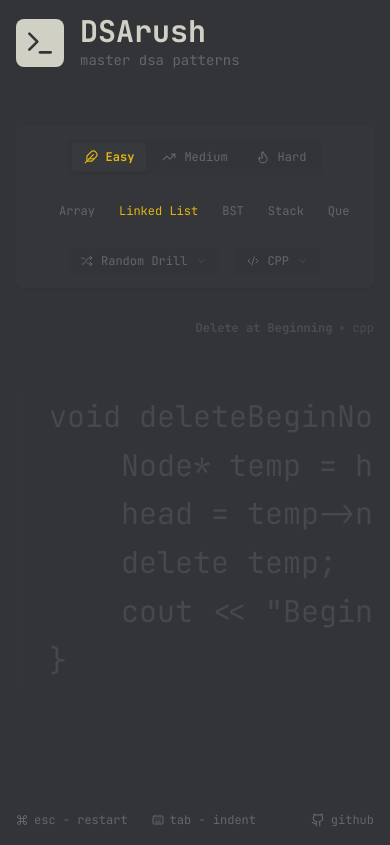
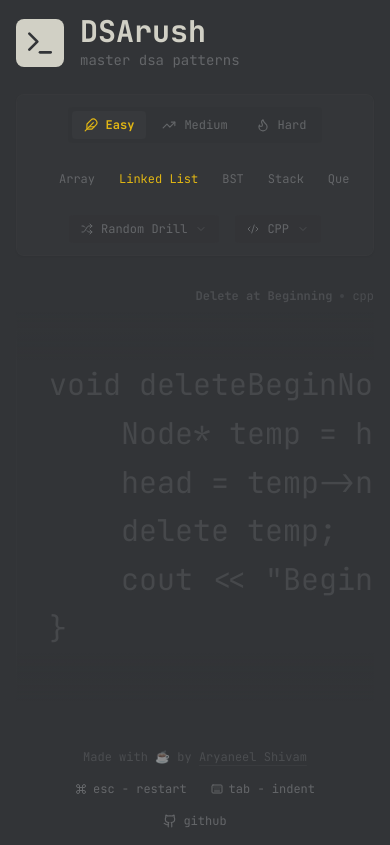
Before and after one commit to aryaneelshivam/dsarush, a React (Vite) app: page / in a window 390 px wide. Built offline with nearby package versions, Linux system fonts and the light colour scheme.

Commit message:
chore: Add package-lock.json for dependency locking and apply minor whitespace formatting.

```diff
--- a/App.tsx
+++ b/App.tsx
@@ -159,8 +159,8 @@ const App: React.FC = () => {
       </main>
 
       {/* Footer */}
-      <footer className="w-full max-w-6xl mt-12 flex justify-between items-center text-mt-sub text-xs">
-         <div className="flex gap-6">
+      <footer className="w-full max-w-6xl mt-12 flex flex-col md:flex-row justify-between items-center gap-4 text-mt-sub text-xs">
+        <div className="flex gap-6 flex-1">
           <span className="flex items-center gap-1.5 cursor-help hover:text-mt-text transition-colors">
             <Command size={12} />
             <span>esc - restart</span>
@@ -170,7 +170,14 @@ const App: React.FC = () => {
             <span>tab - indent</span>
           </span>
         </div>
-         <div className="flex gap-4">
+
+        <div className="flex-1 flex justify-center order-first md:order-none">
+          <span className="opacity-50">
+            Made with ☕️ by <a href="https://www.linkedin.com/in/aryaneelshivam/" target="_blank" rel="noopener noreferrer" className="hover:text-mt-text underline underline-offset-4 decoration-mt-sub/30 transition-colors">Aryaneel Shivam</a>
+          </span>
+        </div>
+
+        <div className="flex gap-4 items-center flex-1 justify-end">
           <a href="#" className="hover:text-mt-text flex items-center gap-1.5 transition-colors">
             <Github size={14} />
             <span>github</span>
```
Also changed, not shown: components/SettingsBar.tsx (indentation only), 2 other files (tests, documents, lock files or other folders). Lines whose indentation alone changed are shown as unchanged.
